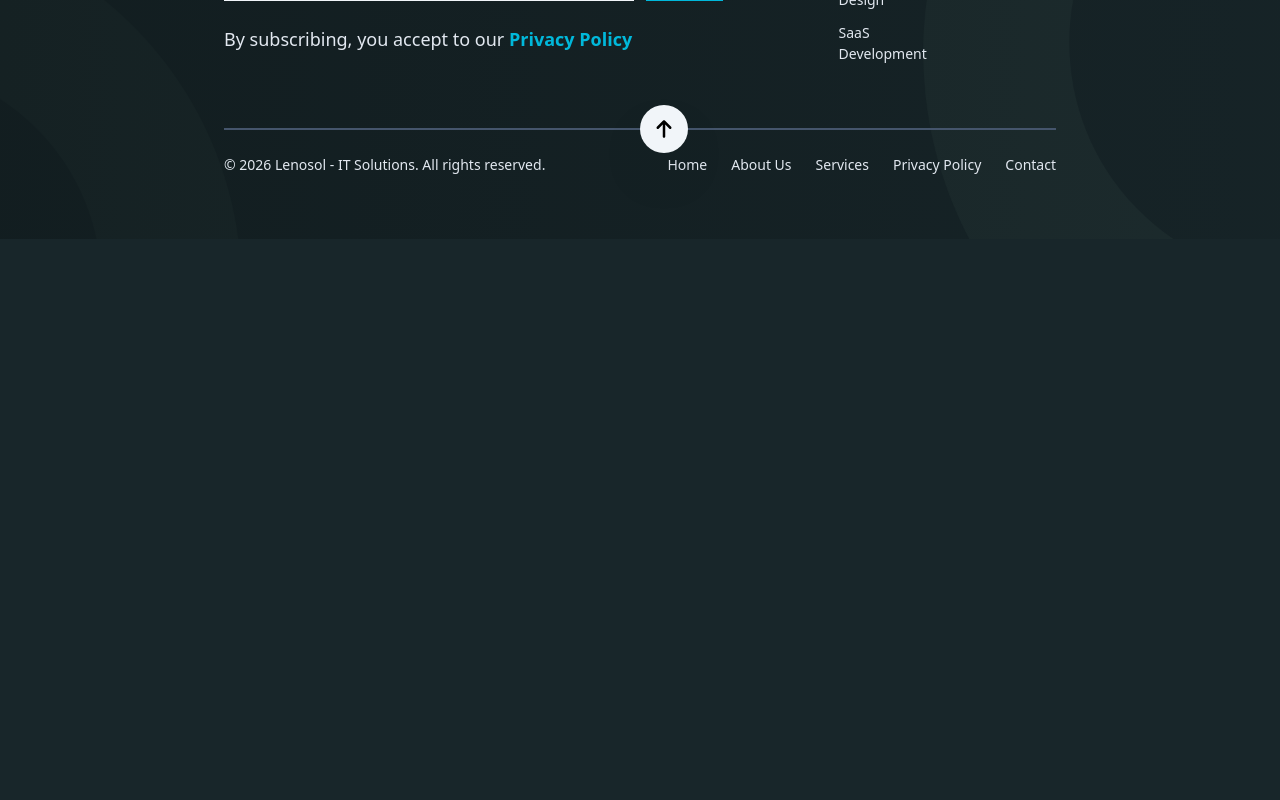
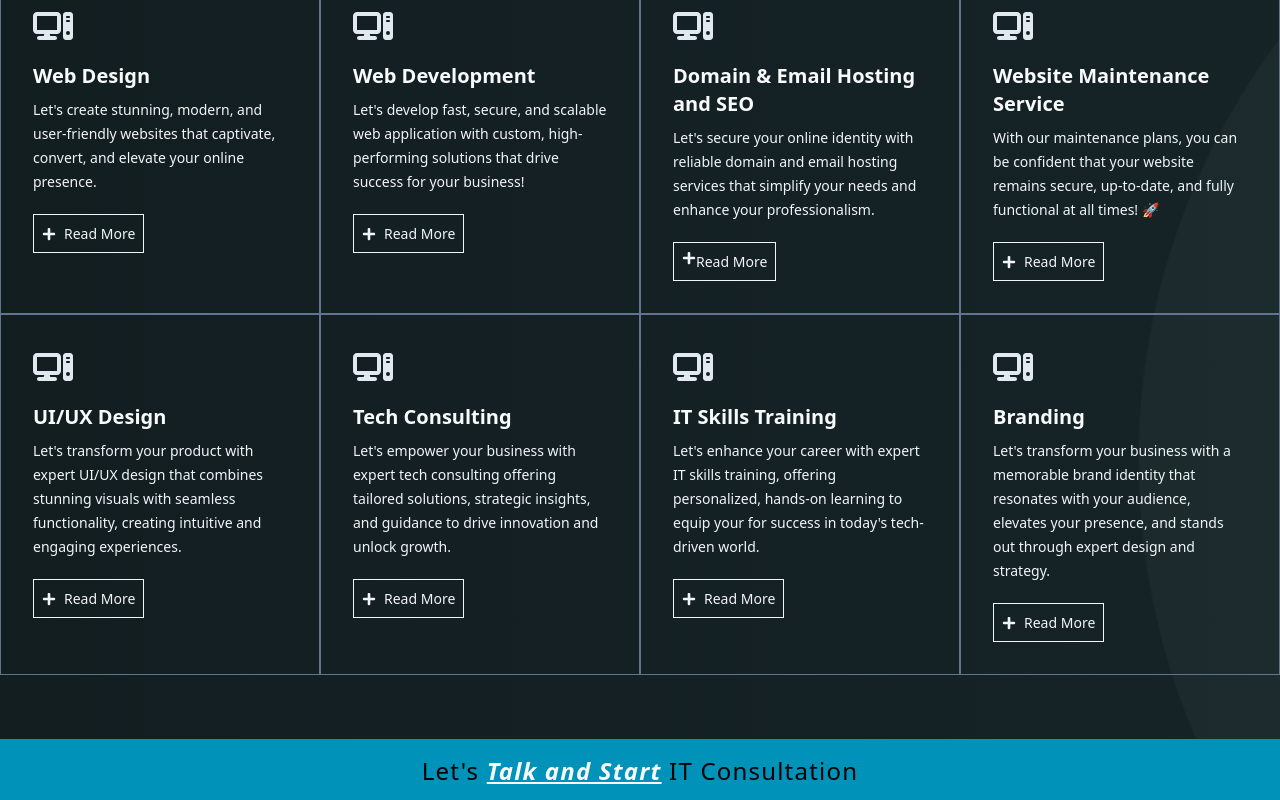
Before and after one commit to AmaduKamara/lenosol.dev, a Next.js app: page / in a window 1280 px wide. Shown: the part 3700-4500 px from the top of the page. Before the commit the page ends 3939 px from the top, so only its background shows below. Built offline with nearby package versions, Linux system fonts and the light colour scheme.

Commit message:
Add services section on the home page

```diff
--- /dev/null
+++ b/app/components/home-services.jsx
@@ -0,0 +1,218 @@
+import Link from "next/link";
+import React from "react";
+import { FaPlus } from "react-icons/fa";
+import { FaComputer } from "react-icons/fa6";
+
+const HomeServices = () => {
+  return (
+    <section className='footer pt-10 home-services'>
+      <h2
+        id='footer-text'
+        className='font-bold text-[8.2vw] text-center text-slate-400'
+      >
+        Explore <span className='text-cyan-200'>Popular</span>{" "}
+        <span className='text-cyan-500'>Services</span>
+      </h2>
+
+      <div className='mt-10 container mx-auto'>
+        <div>
+          <p className='text-slate-200 text-xl font-bold text-center'>
+            Growth & Development Mindset
+          </p>
+          <h2 className='text-slate-100 font-bold text-2xl md:text-3xl lg:text-5xl mt-3 text-center'>
+            Modern Technology and
+            <br />
+            <span className='font-thin'>Advancement Incentives</span>{" "}
+          </h2>
+        </div>
+
+        {/* SERVICES */}
+        <div className='grid gird-cols-1 sm:grid-cols-2 md:grid-cols-4 mt-16 mb-0'>
+          <div className='p-8 border border-slate-500'>
+            <FaComputer className='text-slate-200' size={40} />
+            <h3 className='text-xl text-slate-50 font-semibold mt-4 mb-2'>
+              Web Design
+            </h3>
+            <p className='text-slate-100 leading-6'>
+              Let&apos;s create stunning, modern, and user-friendly websites
+              that captivate, convert, and elevate your online presence.
+            </p>
+
+            <div className='flex items-center gap-2 mt-5'>
+              <lLnk
+                href='#'
+                className='flex items-center gap-2 text-slate-100 border p-2'
+              >
+                <FaPlus className='text-slate-100' /> Read More
+              </lLnk>
+            </div>
+          </div>
+
+          <div className='p-8 border border-slate-500'>
+            <FaComputer className='text-slate-200' size={40} />
+            <h3 className='text-xl text-slate-50 font-semibold mt-4 mb-2'>
+              Web Development
+            </h3>
+            <p className='text-slate-100 leading-6'>
+              Let&apos;s develop fast, secure, and scalable web application with
+              custom, high-performing solutions that drive success for your
+              business!
+            </p>
+
+            <div className='flex items-center gap-2 mt-5'>
+              <Link
+                href='#'
+                className='flex items-center gap-2 text-slate-100 border p-2'
+              >
+                {" "}
+                <FaPlus className='text-slate-100' /> Read More
+              </Link>
+            </div>
+          </div>
+
+          <div className='p-8 border border-slate-500'>
+            <FaComputer className='text-slate-200' size={40} />
+            <h3 className='text-xl text-slate-50 font-semibold mt-4 mb-2'>
+              Domain & Email Hosting and SEO
+            </h3>
+            <p className='text-slate-100 leading-6'>
+              Let&apos;s secure your online identity with reliable domain and
+              email hosting services that simplify your needs and enhance your
+              professionalism.
+            </p>
+
+            <div className='flex items-center gap-2 mt-5'>
+              <Link
+                href='#'
+                className='flex border p-2 items-centergap-2  text-slate-100'
+              >
+                {" "}
+                <FaPlus className='text-slate-100' /> Read More
+              </Link>
+            </div>
+          </div>
+
+          <div className='p-8 border border-slate-500'>
+            <FaComputer className='text-slate-200' size={40} />
+            <h3 className='text-xl text-slate-50 font-semibold mt-4 mb-2'>
+              Website Maintenance Service
+            </h3>
+            <p className='text-slate-100 leading-6'>
+              With our maintenance plans, you can be confident that your website
+              remains secure, up-to-date, and fully functional at all times! 🚀
+            </p>
+
+            <div className='flex items-center gap-2 mt-5'>
+              <Link
+                href='#'
+                className='flex items-center gap-2 text-slate-100 border p-2'
+              >
+                {" "}
+                <FaPlus className='text-slate-100' /> Read More
+              </Link>
+            </div>
+          </div>
+
+          <div className='p-8 border border-slate-500'>
+            <FaComputer className='text-slate-200' size={40} />
+            <h3 className='text-xl text-slate-50 font-semibold mt-4 mb-2'>
+              UI/UX Design
+            </h3>
+            <p className='text-slate-100 leading-6'>
+              Let&apos;s transform your product with expert UI/UX design that
+              combines stunning visuals with seamless functionality, creating
+              intuitive and engaging experiences.
+            </p>
+
+            <div className='flex items-center gap-2 mt-5'>
+              <Link
+                href='#'
+                className='flex items-center gap-2 text-slate-100 border p-2'
+              >
+                {" "}
+                <FaPlus className='text-slate-100' /> Read More
+              </Link>
+            </div>
+          </div>
+
+          <div className='p-8 border border-slate-500'>
+            <FaComputer className='text-slate-200' size={40} />
+            <h3 className='text-xl text-slate-50 font-semibold mt-4 mb-2'>
+              Tech Consulting
+            </h3>
+            <p className='text-slate-100 leading-6'>
+              Let&apos;s empower your business with expert tech consulting
+              offering tailored solutions, strategic insights, and guidance to
+              drive innovation and unlock growth.
+            </p>
+
+            <div className='flex items-center gap-2 mt-5'>
+              <Link
+                href='#'
+                className='flex items-center gap-2 text-slate-100 border p-2'
+              >
+                {" "}
+                <FaPlus className='text-slate-100' /> Read More
+              </Link>
+            </div>
+          </div>
+
+          <div className='p-8 border border-slate-500'>
+            <FaComputer className='text-slate-200' size={40} />
+            <h3 className='text-xl text-slate-50 font-semibold mt-4 mb-2'>
+              IT Skills Training
+            </h3>
+            <p className='text-slate-100 leading-6'>
+              Let&apos;s enhance your career with expert IT skills training,
+              offering personalized, hands-on learning to equip your for success
+              in today&apos;s tech-driven world.
+            </p>
+
+            <div className='flex items-center gap-2 mt-5'>
+              <Link
+                href='#'
+                className='flex items-center gap-2 text-slate-100 border p-2'
+              >
+                {" "}
+                <FaPlus className='text-slate-100' /> Read More
+              </Link>
+            </div>
+          </div>
+
+          <div className='p-8 border border-slate-500'>
+            <FaComputer className='text-slate-200' size={40} />
+            <h3 className='text-xl text-slate-50 font-semibold mt-4 mb-2'>
+              Branding
+            </h3>
+            <p className='text-slate-100 leading-6'>
+              Let&apos;s transform your business with a memorable brand identity
+              that resonates with your audience, elevates your presence, and
+              stands out through expert design and strategy.
+            </p>
+
+            <div className='flex items-center gap-2 mt-5'>
+              <Link
+                href='#'
+                className='flex items-center gap-2 text-slate-100 border p-2'
+              >
+                {" "}
+                <FaPlus className='text-slate-100' /> Read More
+              </Link>
+            </div>
+          </div>
+        </div>
+      </div>
+      <div className='bg-cyan-600 py-4 mt-16'>
+        <p className='text-center text-2xl tracking-wider'>
+          Let&apos;s{" "}
+          <span className='underline italic font-bold text-slate-50'>
+            Talk and Start
+          </span>{" "}
+          IT Consultation
+        </p>
+      </div>
+    </section>
+  );
+};
+
+export default HomeServices;
--- a/app/globals.css
+++ b/app/globals.css
@@ -23,6 +23,15 @@ body {
   background-size: cover;
 }
 
+.home-services {
+  background:
+    linear-gradient(to bottom, rgba(24, 38, 42, 0.102), rgba(15, 25, 27, 0.8)),
+    url("../app/about-hero-bg.png");
+  background-repeat: no-repeat;
+  background-position: center;
+  background-size: cover;
+}
+
 .footer {
   background:
     linear-gradient(to right, rgba(15, 25, 27, 0.65), rgba(15, 25, 27, 0.22)),
--- a/app/page.tsx
+++ b/app/page.tsx
@@ -1,11 +1,13 @@
 import HomeHero from "./components/home-hero";
 import HomeAbout from "./components/home-about";
+import HomeServices from "./components/home-services";
 
 const Home = () => {
   return (
     <>
       <HomeHero />
       <HomeAbout />
+      <HomeServices />
     </>
   );
 };
```
Also changed, not shown: app/about-hero-bg.png (renamed from app/about-section-hero-bg.png).
